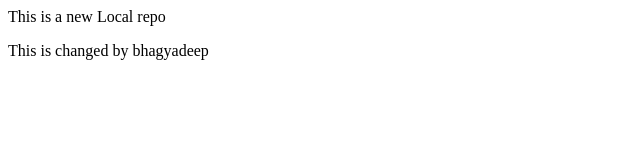
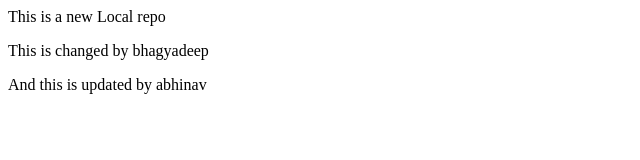
Before and after one commit to bhagyadeep13/project, a plain HTML site: page LocalRepo/index.html in a window 1280 px wide. Shown: the whole page, without its empty margins (0-640 px from the left). Drawn offline with Linux system fonts and the light colour scheme.

Commit message:
updated by ad

```diff
--- a/LocalRepo/index.html
+++ b/LocalRepo/index.html
@@ -1,2 +1,3 @@
 <p>This is a new Local repo</p>
 <p>This is changed by bhagyadeep</p>
+<p>And this is updated by abhinav </p>
```
